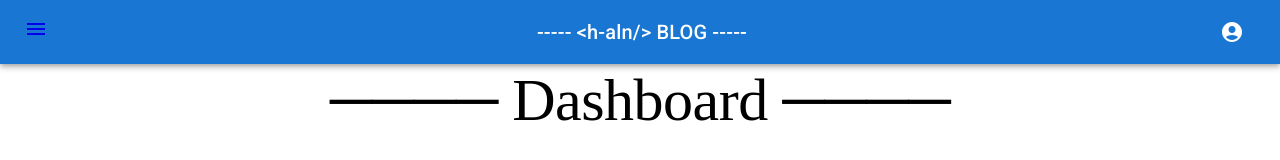
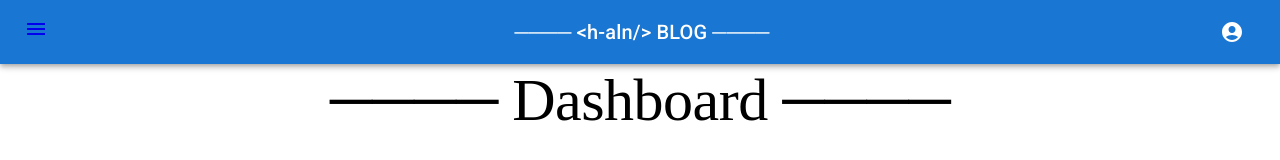
Before and after one commit to huseyin-aln/FireBlog-App-RP, a React (Create React App) app: page / in a window 1280 px wide. Shown: the top 160 px of the page. Built offline with nearby package versions, Linux system fonts and the light colour scheme; no server answers; the database is empty.

Commit message:
blogcard navbar

```diff
--- a/src/components/Navbar.jsx
+++ b/src/components/Navbar.jsx
@@ -50,7 +50,7 @@ export default function Navbar() {
             align="center"
             sx={{ flexGrow: 1 }}
           >
-            ----- {"<h-aln/>"} BLOG -----
+            ──── {"<h-aln/>"} BLOG ────
           </Typography>
 
           <div>
--- a/src/pages/About.jsx
+++ b/src/pages/About.jsx
@@ -1,8 +1,6 @@
 import Card from "@mui/material/Card";
-import CardActions from "@mui/material/CardActions";
 import CardContent from "@mui/material/CardContent";
 import CardMedia from "@mui/material/CardMedia";
-import Button from "@mui/material/Button";
 import Typography from "@mui/material/Typography";
 import webDevelopment from "../assets/web-development.jpg";
 
```
Also changed, not shown: src/components/BlogCard.jsx (+0 -9 lines).
